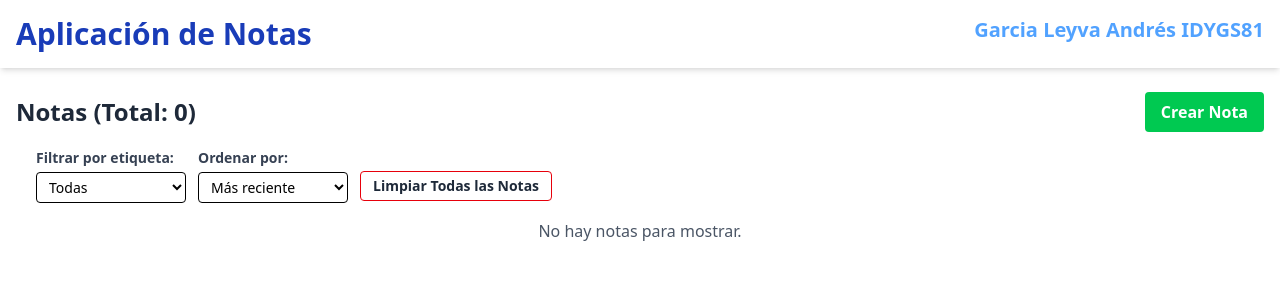
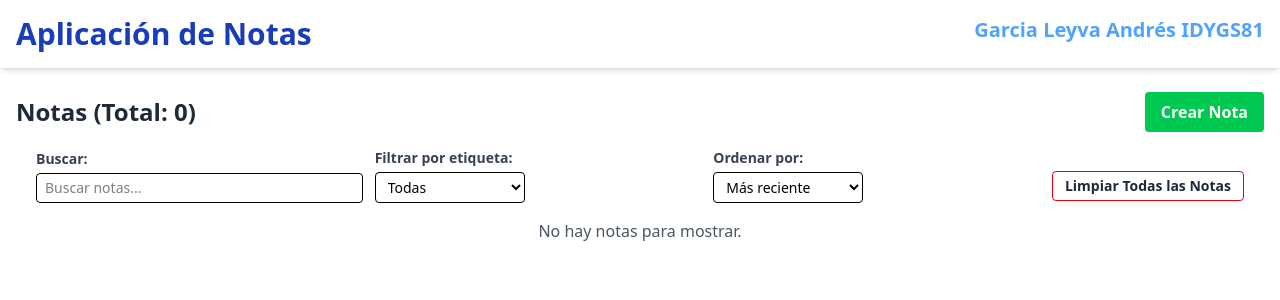
Before and after one commit to AndresGarciaLv/NoteApp, a Vue app: page / in a window 1280 px wide. Shown: the top 300 px of the page. Built offline with nearby package versions, Linux system fonts and the light colour scheme; the HTML template or start-up script is replaced by a standard one.

Commit message:
Se Agregó el componente NoteListControl para separar la logica de controles

```diff
--- a/src/components/NoteList.vue
+++ b/src/components/NoteList.vue
@@ -1,4 +1,4 @@
-
+<!-- src/components/NoteList.vue -->
 <template>
   <div>
     <!-- Encabezado con título y botón para crear nota -->
@@ -13,61 +13,19 @@
       </router-link>
     </div>
 
-    <div class="flex mr-5 ml-5">
-      <!-- Controles Compactos -->
-      <div class="flex flex-col sm:flex-row sm:items-center gap-3 mb-4">
-        <!-- Filtro por Etiqueta -->
-        <div class="flex-1">
-          <label for="filterTag" class="block text-gray-700 font-semibold text-sm mb-1">
-            Filtrar por etiqueta:
-          </label>
-          <select
-            id="filterTag"
-            v-model="selectedTag"
-            class="w-[150px] cursor-pointer border rounded px-2 py-1 text-sm focus:outline-none focus:ring focus:border-blue-300 transition-colors"
-          >
-            <option value="">Todas</option>
-            <option v-for="(count, tag) in noteStore.notesByTag" :key="tag" :value="tag">
-              {{ tag }} ({{ count }})
-            </option>
-          </select>
-        </div>
-
-        <!-- Ordenar Notas -->
-        <div class="flex-1">
-          <label for="orderSelect" class="block text-gray-700 font-semibold text-sm mb-1">
-            Ordenar por:
-          </label>
-          <select
-            id="orderSelect"
-            v-model="sortOrder"
-            class="w-[150px] border rounded px-2 py-1 text-sm cursor-pointer focus:outline-none focus:ring focus:border-blue-300 transition-colors"
-          >
-            <option value="desc">Más reciente</option>
-            <option value="asc">Más antiguo</option>
-          </select>
-        </div>
-
-        <!-- Botones de Limpieza -->
-        <div class="flex flex-col sm:flex-row gap-2 mt-5">
-          <!-- Se muestra solo si NO se está filtrando por tag -->
-          <button
-            v-if="!selectedTag"
-            @click="clearAll"
-            class="border border-red-600 hover:bg-red-700 hover:text-white transition-colors text-gray-800 font-semibold text-sm px-3 py-1 rounded cursor-pointer"
-          >
-            Limpiar Todas las Notas
-          </button>
-          <!-- Se muestra solo cuando se ha seleccionado un tag -->
-          <button
-            v-if="selectedTag"
-            @click="clearByTag"
-            class="border border-red-600 hover:bg-red-700 hover:text-white transition-colors text-gray-800 font-semibold text-sm px-3 py-1 rounded cursor-pointer"
-          >
-            Limpiar Notas por Etiqueta
-          </button>
-        </div>
-      </div>
+    <!-- Controles (filtrado, orden y búsqueda) -->
+    <div class="mr-5 ml-5">
+      <NoteListControls
+        :notesByTag="noteStore.notesByTag"
+        :selectedTag="selectedTag"
+        :sortOrder="sortOrder"
+        :searchQuery="searchQuery"
+        @update:selectedTag="selectedTag = $event"
+        @update:sortOrder="sortOrder = $event"
+        @update:searchQuery="searchQuery = $event"
+        @clearAll="clearAll"
+        @clearByTag="clearByTag"
+      />
     </div>
 
     <!-- Lista de notas -->
@@ -118,13 +76,16 @@
 </template>
 
 <script lang="ts" setup>
+
 import NoteCard from './NoteCard.vue'
+import NoteListControls from './NoteListControls.vue'
 import { useNoteList } from '@/composables/useNoteList'
 
 const {
   noteStore,
   selectedTag,
   sortOrder,
+  searchQuery,
   sortedFilteredNotes,
   clearAll,
   clearByTag,
--- /dev/null
+++ b/src/components/NoteListControls.vue
@@ -0,0 +1,118 @@
+<!-- src/components/NoteListControls.vue -->
+<template>
+  <div class="flex flex-col sm:flex-row sm:items-center gap-3 mb-4">
+    <!-- Input de búsqueda -->
+    <div class="flex-1">
+      <label for="searchInput" class="block text-gray-700 font-semibold text-sm mb-1">
+        Buscar:
+      </label>
+      <input
+        id="searchInput"
+        type="text"
+        v-model="localSearchQuery"
+        @input="emitSearchChange"
+        placeholder="Buscar notas..."
+        class="w-full border rounded px-2 py-1 text-sm focus:outline-none focus:ring focus:border-blue-300 transition-colors"
+      />
+    </div>
+    <!-- Filtro por etiqueta -->
+    <div class="flex-1">
+      <label for="filterTag" class="block text-gray-700 font-semibold text-sm mb-1">
+        Filtrar por etiqueta:
+      </label>
+      <select
+        id="filterTag"
+        v-model="localSelectedTag"
+        @change="emitTagChange"
+        class="w-[150px] cursor-pointer border rounded px-2 py-1 text-sm focus:outline-none focus:ring focus:border-blue-300 transition-colors"
+      >
+        <option value="">Todas</option>
+        <option v-for="(count, tag) in notesByTag" :key="tag" :value="tag">
+          {{ tag }} ({{ count }})
+        </option>
+      </select>
+    </div>
+    <!-- Ordenar notas -->
+    <div class="flex-1">
+      <label for="orderSelect" class="block text-gray-700 font-semibold text-sm mb-1">
+        Ordenar por:
+      </label>
+      <select
+        id="orderSelect"
+        v-model="localSortOrder"
+        @change="emitOrderChange"
+        class="w-[150px] border rounded px-2 py-1 text-sm cursor-pointer focus:outline-none focus:ring focus:border-blue-300 transition-colors"
+      >
+        <option value="desc">Más reciente</option>
+        <option value="asc">Más antiguo</option>
+      </select>
+    </div>
+    <!-- Botones de limpieza -->
+    <div class="flex flex-col sm:flex-row gap-2 mt-5">
+      <button
+        v-if="!localSelectedTag"
+        @click="emitClearAll"
+        class="border border-red-600 hover:bg-red-700 hover:text-white transition-colors text-gray-800 font-semibold text-sm px-3 py-1 rounded cursor-pointer"
+      >
+        Limpiar Todas las Notas
+      </button>
+      <button
+        v-if="localSelectedTag"
+        @click="emitClearByTag"
+        class="border border-red-600 hover:bg-red-700 hover:text-white transition-colors text-gray-800 font-semibold text-sm px-3 py-1 rounded cursor-pointer"
+      >
+        Limpiar Notas por Etiqueta
+      </button>
+    </div>
+  </div>
+</template>
+
+<script lang="ts" setup>
+import { ref, watch, defineProps, defineEmits } from 'vue'
+
+interface Props {
+  notesByTag: Record<string, number>
+  selectedTag: string
+  sortOrder: string
+  searchQuery: string
+}
+
+const props = defineProps<Props>()
+const emit = defineEmits<{
+  (e: 'update:selectedTag', value: string): void
+  (e: 'update:sortOrder', value: string): void
+  (e: 'update:searchQuery', value: string): void
+  (e: 'clearAll'): void
+  (e: 'clearByTag'): void
+}>()
+
+// Variables locales para el enlace bidireccional
+const localSelectedTag = ref(props.selectedTag)
+const localSortOrder = ref(props.sortOrder)
+const localSearchQuery = ref(props.searchQuery)
+
+// Actualizar las variables locales si las props cambian
+watch(() => props.selectedTag, newVal => localSelectedTag.value = newVal)
+watch(() => props.sortOrder, newVal => localSortOrder.value = newVal)
+watch(() => props.searchQuery, newVal => localSearchQuery.value = newVal)
+
+function emitTagChange() {
+  emit('update:selectedTag', localSelectedTag.value)
+}
+
+function emitOrderChange() {
+  emit('update:sortOrder', localSortOrder.value)
+}
+
+function emitSearchChange() {
+  emit('update:searchQuery', localSearchQuery.value)
+}
+
+function emitClearAll() {
+  emit('clearAll')
+}
+
+function emitClearByTag() {
+  emit('clearByTag')
+}
+</script>
--- a/src/composables/useNoteList.ts
+++ b/src/composables/useNoteList.ts
@@ -1,20 +1,32 @@
 // src/composables/useNoteList.ts
 import { ref, computed } from 'vue'
-import { useNoteStore } from '../stores/noteStore'
+import { useNoteStore } from '@/stores/noteStore'
 
 export function useNoteList() {
   const noteStore = useNoteStore()
 
-  // Estado para el filtrado y orden
+  // Estado para el filtrado, orden y búsqueda
   const selectedTag = ref<string>('')
   const sortOrder = ref<string>('desc') // Orden por defecto: Más reciente
+  const searchQuery = ref<string>('')
 
   // Computado: filtra y ordena las notas de forma reactiva
   const sortedFilteredNotes = computed(() => {
-    const filtered = selectedTag.value
+    // Filtrado por etiqueta (si se ha seleccionado alguna)
+    let filtered = selectedTag.value
       ? noteStore.notes.filter(note => note.tags.includes(selectedTag.value))
       : noteStore.notes
 
+    // Filtrado por búsqueda: se busca en el título y el contenido (insensible a mayúsculas)
+    if (searchQuery.value.trim() !== '') {
+      const query = searchQuery.value.toLowerCase()
+      filtered = filtered.filter(note =>
+        note.title.toLowerCase().includes(query) ||
+        note.content.toLowerCase().includes(query)
+      )
+    }
+
+    // Ordenar por fecha de creación
     return filtered.slice().sort((a, b) => {
       const dateA = new Date(a.createdAt).getTime()
       const dateB = new Date(b.createdAt).getTime()
@@ -54,6 +66,7 @@ export function useNoteList() {
     noteStore,
     selectedTag,
     sortOrder,
+    searchQuery,
     sortedFilteredNotes,
     clearAll,
     clearByTag,
```
